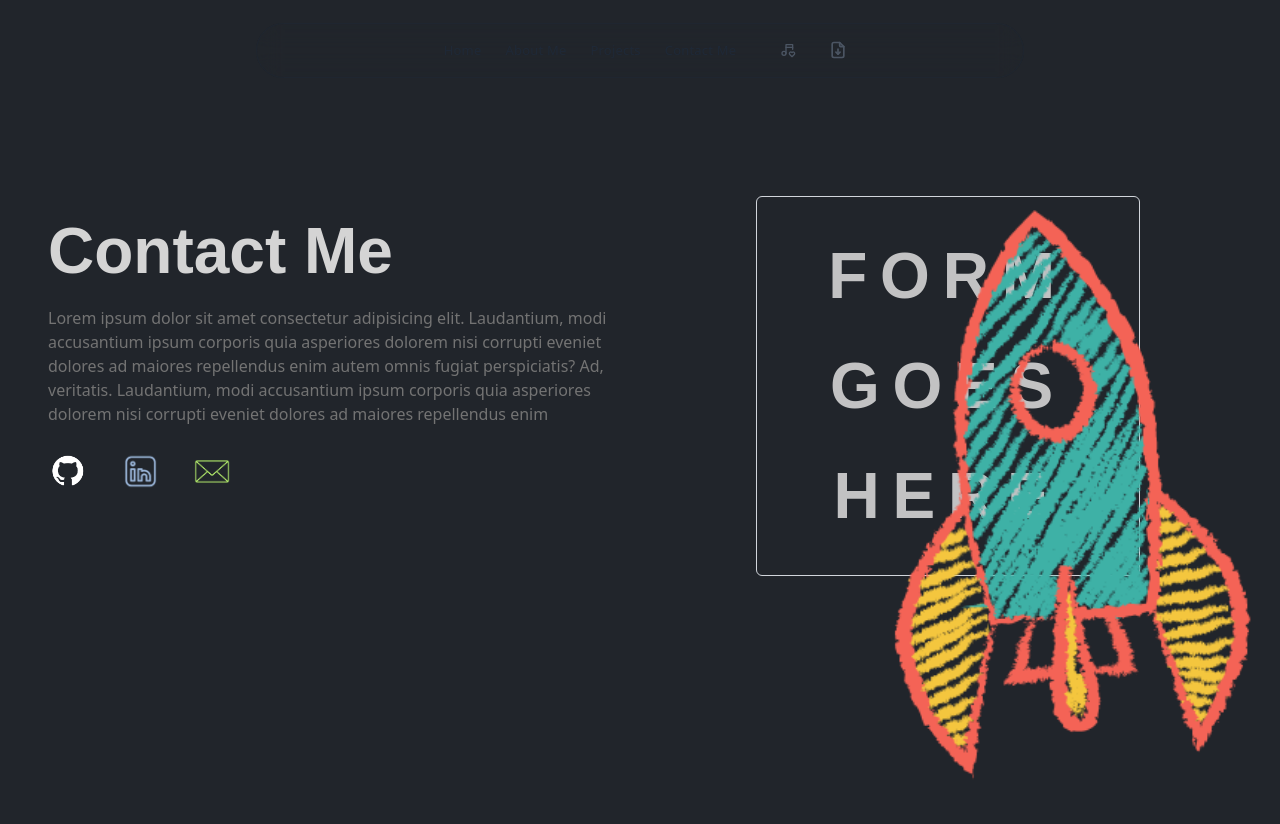
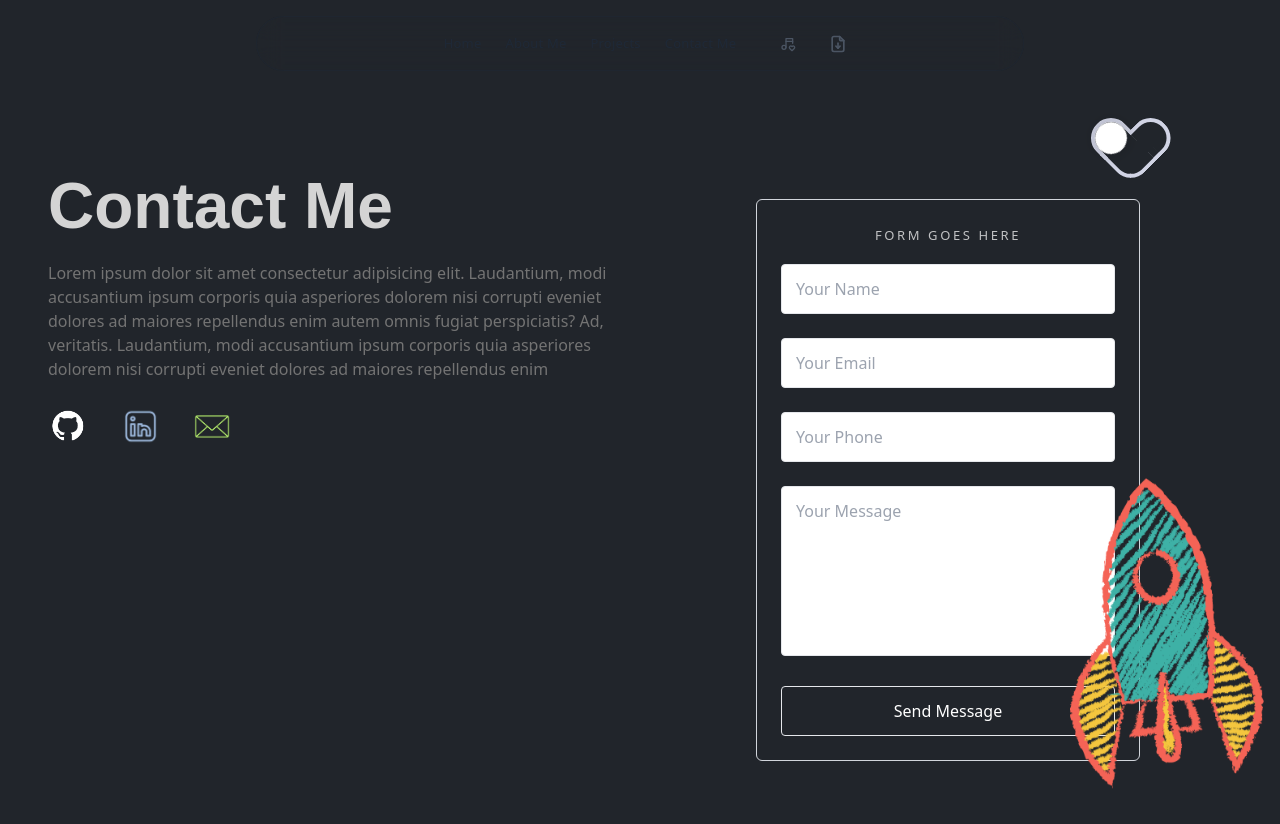
Before and after one commit to Selamkd/My-Portfolio, a Next.js app in the folder my-portfolio/: page /contact in a window 1280 px wide. Shown: the top 824 px of the page. Before the commit the page ends 800 px from the top, so only its background shows below. Built offline with nearby package versions, Linux system fonts and the light colour scheme.

Commit message:
form added

```diff
--- a/my-portfolio/components/ContactForm.jsx
+++ b/my-portfolio/components/ContactForm.jsx
@@ -34,8 +34,106 @@ const ContactForm = () => {
           </div>
           <div class="mb-12 w-full shrink-0 grow-0 basis-auto md:mb-0 md:w-6/12 md:px-3 lg:px-6">
             <div class="w-full md:w-96 md:max-w-full mx-auto">
+              <div className="love flex justify-end mb-10">
+                <input id="switch" type="checkbox" />
+                <label class="love-heart" for="switch">
+                  <i class="left"></i>
+                  <i class="right"></i>
+                  <i class="bottom"></i>
+                  <div class="round"></div>
+                </label>
+              </div>
               <div class="p-6 border border-gray-300 sm:rounded-md">
-                <h1 class="text--big text-neutral-300">Form goes here</h1>
+                <h1 class="text--normal text-neutral-300">Form goes here</h1>
+
+                <form>
+                  <div class="mb-6">
+                    <input
+                      type="text"
+                      placeholder="Your Name"
+                      class="
+                        w-full
+                        rounded
+                        py-3
+                        px-[14px]
+                        text-body-color text-base
+                        border border-[f0f0f0]
+                        outline-none
+                        focus-visible:shadow-none
+                        focus:border-primary
+                        "
+                    />
+                  </div>
+                  <div class="mb-6">
+                    <input
+                      type="email"
+                      placeholder="Your Email"
+                      class="
+                        w-full
+                        rounded
+                        py-3
+                        px-[14px]
+                        text-body-color text-base
+                        border border-[f0f0f0]
+                        outline-none
+                        focus-visible:shadow-none
+                        focus:border-primary
+                        "
+                    />
+                  </div>
+                  <div class="mb-6">
+                    <input
+                      type="text"
+                      placeholder="Your Phone"
+                      class="
+                        w-full
+                        rounded
+                        py-3
+                        px-[14px]
+                        text-body-color text-base
+                        border border-[f0f0f0]
+                        outline-none
+                        focus-visible:shadow-none
+                        focus:border-primary
+                        "
+                    />
+                  </div>
+                  <div class="mb-6">
+                    <textarea
+                      rows="6"
+                      placeholder="Your Message"
+                      class="
+                        w-full
+                        rounded
+                        py-3
+                        px-[14px]
+                        text-body-color text-base
+                        border border-[f0f0f0]
+                        resize-none
+                        outline-none
+                        focus-visible:shadow-none
+                        focus:border-primary
+                        "
+                    ></textarea>
+                  </div>
+                  <div>
+                    <button
+                      type="submit"
+                      class="
+                        w-full
+                        text-white
+                        bg-primary
+                        rounded
+                        border border-primary
+                        p-3
+                        transition
+                        hover:bg-opacity-90
+                        "
+                    >
+                      Send Message
+                    </button>
+                  </div>
+                </form>
               </div>
             </div>
           </div>
@@ -43,8 +141,8 @@ const ContactForm = () => {
         <Image
           className="absolute bottom-0 right-0"
           src={Spaceship}
-          width={440}
-          height={330}
+          width={240}
+          height={230}
         />
       </section>
     </div>
--- a/my-portfolio/styles/globals.css
+++ b/my-portfolio/styles/globals.css
@@ -413,3 +413,109 @@ span {
 .icons {
   color: rgba(255, 255, 255, 0.2);
 }
+.love-heart:before,
+#switch {
+  display: none;
+}
+
+.love-heart,
+.love-heart::after {
+  border-color: hsl(231deg 28% 86%);
+  border: 1px solid;
+  border-top-left-radius: 100px;
+  border-top-right-radius: 100px;
+  width: 10px;
+  height: 8px;
+  border-bottom: 0;
+}
+
+.round {
+  position: absolute;
+  z-index: 1;
+  width: 8px;
+  height: 8px;
+  background: hsl(0deg 0% 100%);
+  box-shadow: rgb(0 0 0 / 24%) 0px 0px 4px 0px;
+  border-radius: 100%;
+  left: 0px;
+  bottom: -1px;
+  transition: all 0.5s ease;
+  animation: check-animation2 0.5s forwards;
+}
+
+input:checked + label .round {
+  transform: translate(0px, 0px);
+  animation: check-animation 0.5s forwards;
+  background-color: hsl(0deg 0% 100%);
+}
+
+@keyframes check-animation {
+  0% {
+    transform: translate(0px, 0px);
+  }
+
+  50% {
+    transform: translate(0px, 7px);
+  }
+
+  100% {
+    transform: translate(7px, 7px);
+  }
+}
+
+@keyframes check-animation2 {
+  0% {
+    transform: translate(7px, 7px);
+  }
+
+  50% {
+    transform: translate(0px, 7px);
+  }
+
+  100% {
+    transform: translate(0px, 0px);
+  }
+}
+
+.love-heart {
+  box-sizing: border-box;
+  position: relative;
+  transform: rotate(-45deg) translate(-50%, -33px) scale(4);
+  display: block;
+  border-color: hsl(231deg 28% 86%);
+  cursor: pointer;
+  top: 0;
+}
+
+input:checked + .love-heart,
+input:checked + .love-heart::after,
+input:checked + .love-heart .bottom {
+  border-color: hsl(347deg 81% 61%);
+  box-shadow: inset 6px -5px 0px 2px hsl(347deg 99% 72%);
+}
+
+.love-heart::after,
+.love-heart .bottom {
+  content: '';
+  display: block;
+  box-sizing: border-box;
+  position: absolute;
+  border-color: hsl(231deg 28% 86%);
+}
+
+.love-heart::after {
+  right: -9px;
+  transform: rotate(90deg);
+  top: 7px;
+}
+
+.love-heart .bottom {
+  width: 11px;
+  height: 11px;
+  border-left: 1px solid;
+  border-bottom: 1px solid;
+  border-color: hsl(231deg 28% 86%);
+  left: -1px;
+  top: 5px;
+  border-radius: 0px 0px 0px 5px;
+}
```
